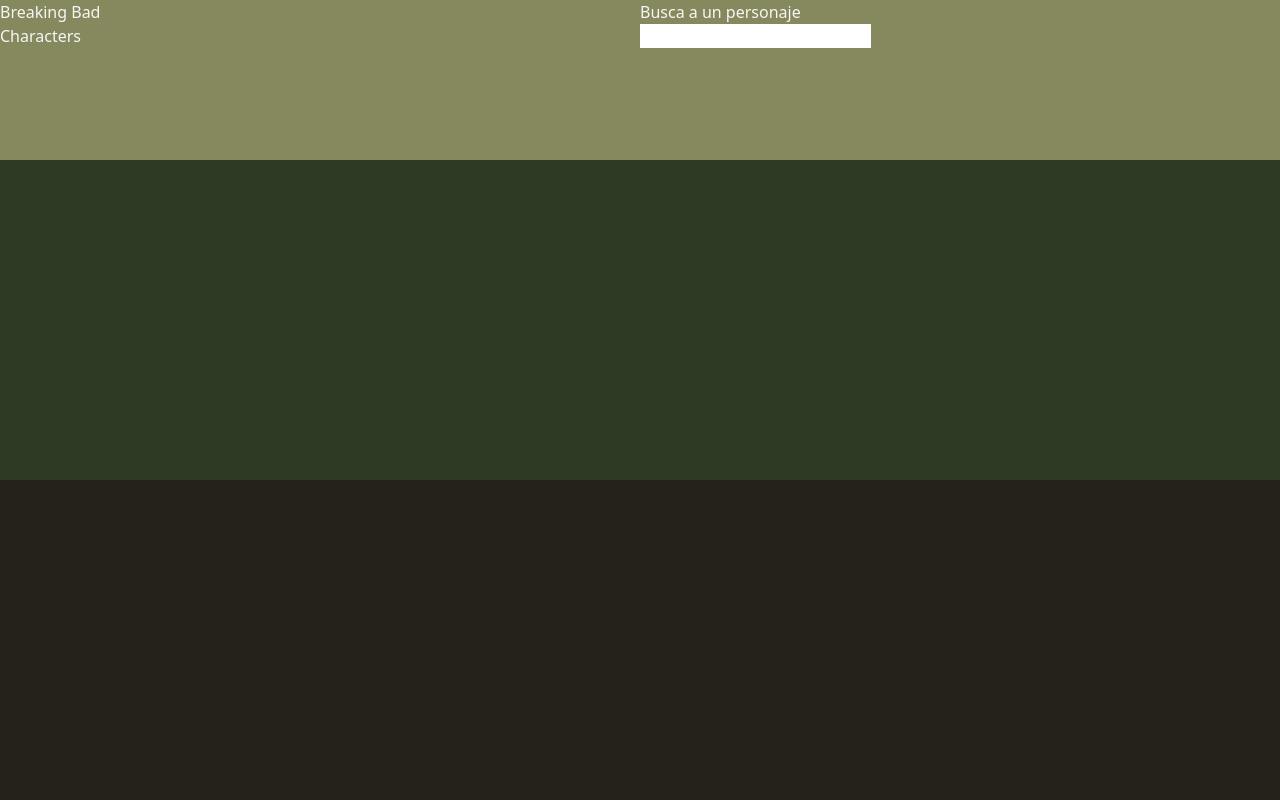
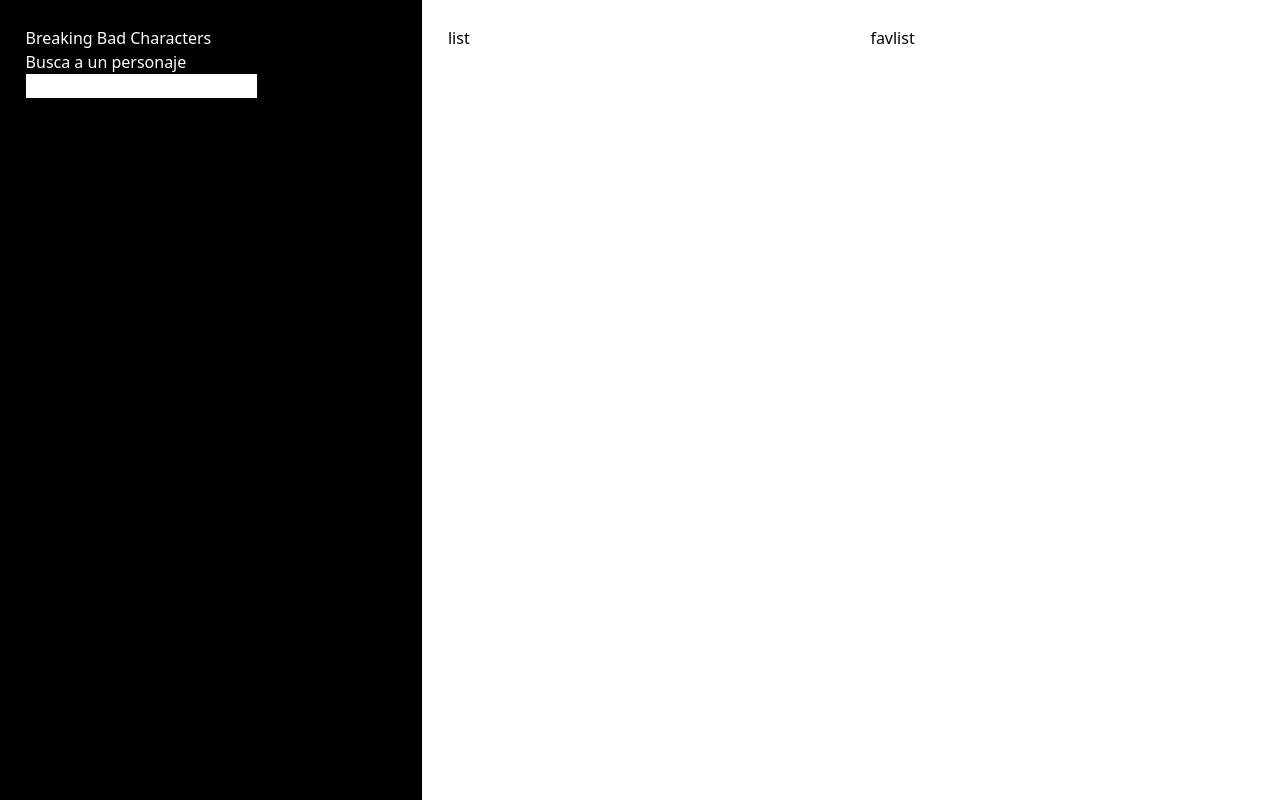
Before and after one commit to Legatus12/BreakingBad, a Vue app: page / in a window 1280 px wide. Built offline with nearby package versions, Linux system fonts and the light colour scheme.

Commit message:
7/11/22(2)

```diff
--- a/index.html
+++ b/index.html
@@ -2,12 +2,11 @@
 <html lang="en" class="h-full">
   <head>
     <meta charset="UTF-8">
-    <link rel="icon" href="/favicon.ico">
     <meta name="viewport" content="width=device-width, initial-scale=1.0">
     <title>Breaking Bad Characters</title>
   </head>
   <body class="h-full">
-    <div id="app" class="h-full flex flex-col text-[#f6f6f6]"></div>
+    <div id="app"></div>
     <script type="module" src="/src/main.js"></script>
   </body>
 </html>
--- a/src/App.vue
+++ b/src/App.vue
@@ -1,7 +1,7 @@
 <template>
-  <Nav @modifiedInput="searchCharacters"/>
-  <List :characters="this.list"/>
-  <FavList/>
+  <Nav @modifiedInput="searchCharacter"/>
+  <List :characters="this.list" @favListened="addToFavs"/>
+  <FavList :favCharacters="this.favlist"/>
 </template>
 
 <script>
@@ -22,7 +22,7 @@
       }
     },
     methods:{
-      async searchCharacters(name){
+      async searchCharacter(name){
         try {
           const response = await axios.get(`https://www.breakingbadapi.com/api/characters?name=${name}`);
           console.log(response.data)
@@ -30,6 +30,9 @@
         } catch (error) {
           console.log(error);
         }
+      },
+      addToFavs(obj){
+        this.favlist.push(obj)
       }
     }
   }
--- /dev/null
+++ b/src/components/Character.vue
@@ -0,0 +1,45 @@
+<template>
+    <div id="character">
+        <div>
+            <img :src="obj.img">
+        </div>
+        <div>
+            <p>{{ obj.name }} <i>"{{ obj.nickname }}"</i></p>
+            <p>fecha de nacimiento: {{ obj.birthday }}</p>
+            <ul>
+                <li v-for="occupation in obj.occupation">{{ occupation }}</li>
+            </ul>
+            <button @click="clickFav">FAV</button>
+        </div>
+    </div>
+</template>
+
+<script>
+    export default {
+        name: "Character",
+        emits: ["favClicked"],
+        props:{
+            obj: Object
+        },
+        methods:{
+            clickFav(){
+                this.$emit("favClicked", this.obj);
+            }
+        }
+    }
+</script>
+
+<style scoped>
+
+#character{
+    background-color: black;
+    color: white;
+    aspect-ratio: 1/2;
+}
+
+#character > div{
+    height: 50%;
+    overflow: hidden;
+}
+
+</style>
--- a/src/components/FavList.vue
+++ b/src/components/FavList.vue
@@ -1,13 +1,19 @@
 <template>
-    <div class="basis-2/5 bg-[#25221b]">
-
+    <div id="favList">
+        <h1>favlist</h1>
+        <div v-for="favCharacter in this.favCharacters">
+            {{ favCharacter.name }}
+        </div>
     </div>
 </template>
 
 <script>
-  export default {
-
-  }
+    export default {
+        emits: [""],
+        props:{
+            favCharacters: Array,
+        }
+    }
 </script>
 
 <style></style>
--- a/src/components/List.vue
+++ b/src/components/List.vue
@@ -1,20 +1,26 @@
 <template>
-    <div class="basis-2/5 bg-[#2e3a23] h-full flex overflow-x-scroll p-10">
-        <div v-for="character in characters">
-            <div class="h-2/3 aspect-square overflow-hidden">
-                <img :src="character.img">
-            </div>
-            <div class="h-1/3 bg-[#f6f6f6]">
-                {{ character.name }}
-            </div>
+    <div>
+        <h1>list</h1>
+        <div v-for="character in this.characters">
+            <Character :obj="character" @favClicked="listenFav"/>
         </div>
     </div>
 </template>
 
-<script>
+<script lang="ts">
+    import Character from './Character.vue';
+
     export default {
+        name: "List",
+        emits: ["favListened"],
+        components:{Character},
         props:{
             characters: Array,
+        },
+        methods:{
+            listenFav(obj){
+                this.$emit("favListened", obj);
+            }
         }
     }
 </script>
--- a/src/components/Nav.vue
+++ b/src/components/Nav.vue
@@ -1,21 +1,12 @@
 <template>
-    <div class="basis-1/5 bg-[#86895d] flex flex-wrap">
-        <div class="basis-1/2">
-            <h1>Breaking Bad</h1>
-            <h1>Characters</h1>
+    <div id="nav">
+        <div>
+            <h1>Breaking Bad Characters</h1>
         </div>
-        <div class="basis-1/2">
-            <label for="entrada" class="">Busca a un personaje</label>
+        <div>
+            <label for="input">Busca a un personaje</label>
             <br>
-            <input
-                ref="input"
-                v-model="input"
-                id="character"
-                type="text"
-                name="input"
-                class=""
-                @keypress="sendInput" @keyup.delete="sendInput"
-            />
+            <input ref="input" v-model="input" id="input" type="text" @keydown.enter="sendInput"/>
         </div>
     </div>
 </template>
--- a/src/styles.css
+++ b/src/styles.css
@@ -1,3 +1,28 @@
 @tailwind base;
 @tailwind components;
 @tailwind utilities;
+
+
+#app{
+    height: 100%;
+    width: 100%;
+    display: flex;
+}
+
+#app > div{
+    width: 33%;
+    padding: 2%;
+}
+
+#nav{
+    background-color: black;
+    color: white;
+}
+
+img{
+    width: 100%;
+}
+
+input{
+    color: black;
+}
```
Lines whose indentation alone changed are shown as unchanged.
